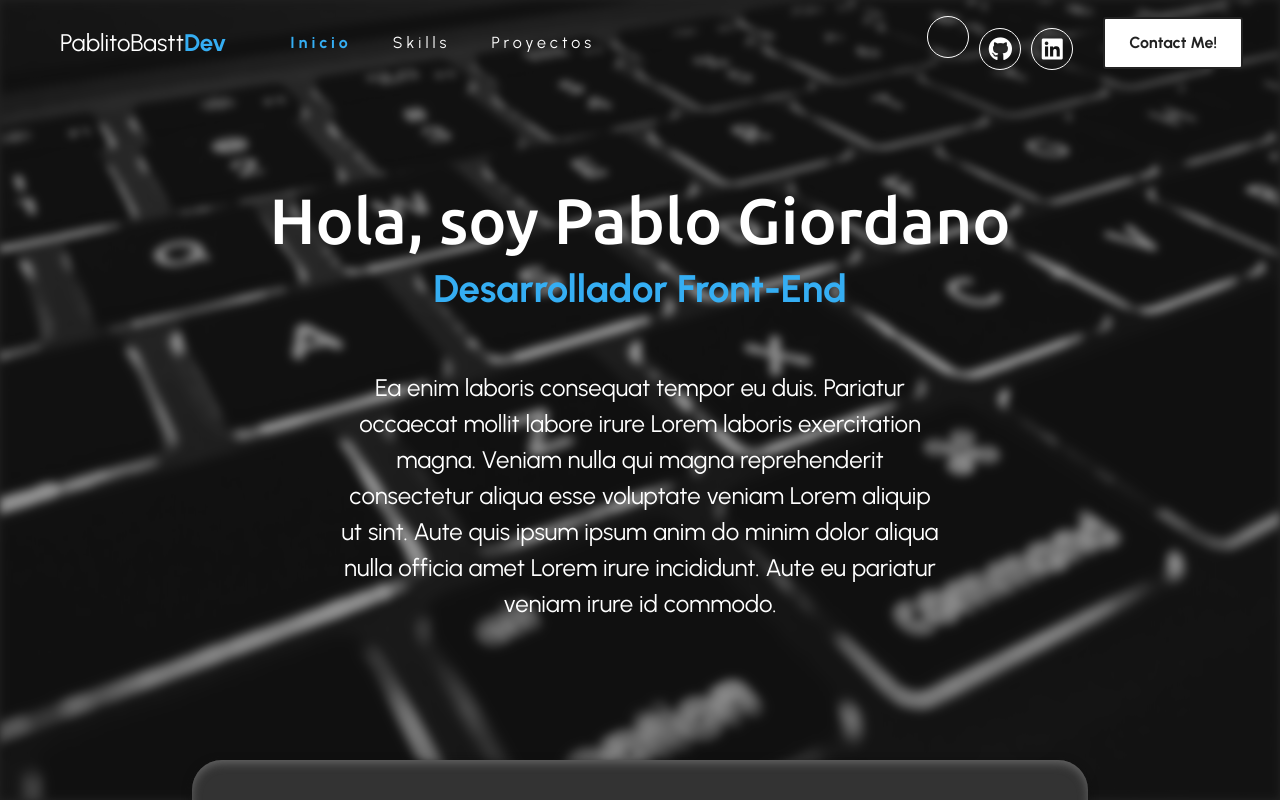
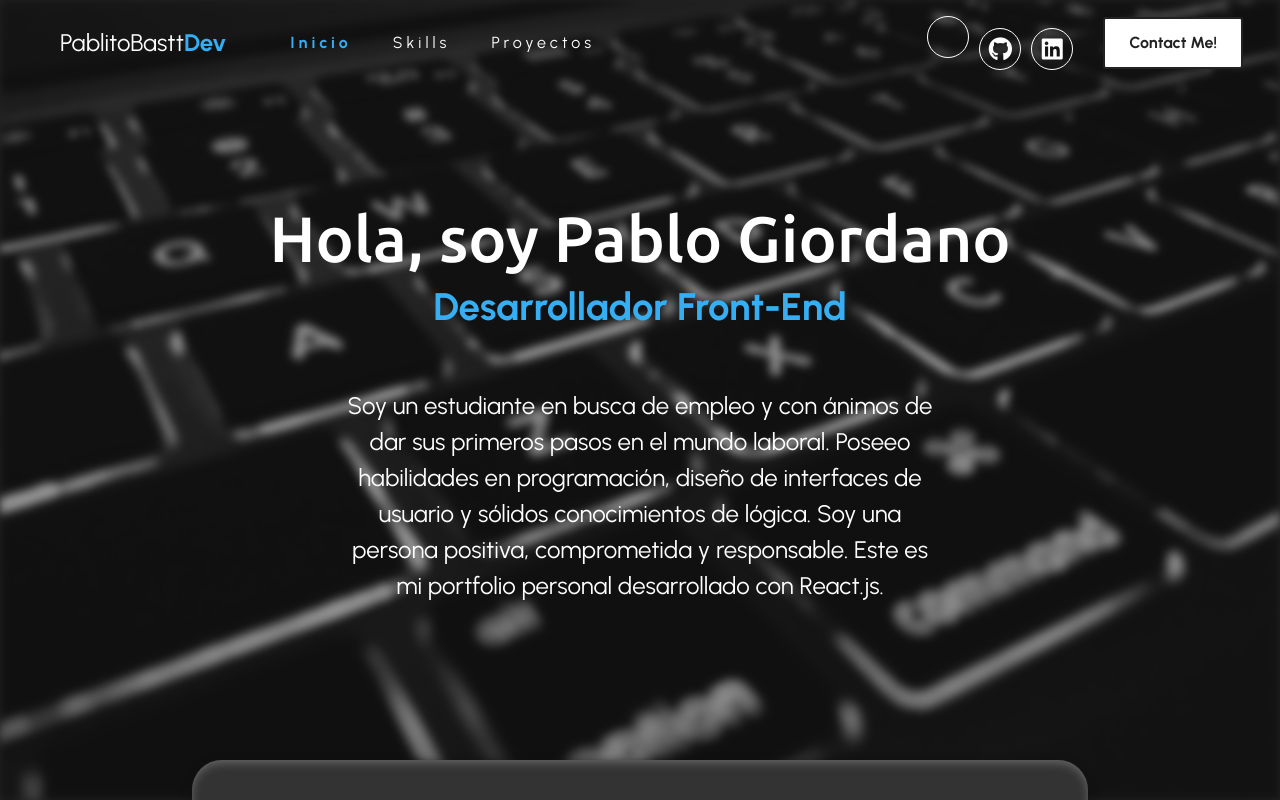
Before and after one commit to PablitoBasttDev/portfolio, a React (Create React App) app: page / in a window 1280 px wide. Shown: the top 800 px of the page. Built offline with nearby package versions, Linux system fonts and the light colour scheme.

Commit message:
Correcting details

```diff
--- a/src/components/Banner.js
+++ b/src/components/Banner.js
@@ -22,7 +22,10 @@ const Banner = () =>{
                     <div className='col-xl-3 col-md-2'></div>
                     <div className='col-xl-6 col-md-8'>
                         <animated.p className='description' style={fadeIn}>
-                            Ea enim laboris consequat tempor eu duis. Pariatur occaecat mollit labore irure Lorem laboris exercitation magna. Veniam nulla qui magna reprehenderit consectetur aliqua esse voluptate veniam Lorem aliquip ut sint. Aute quis ipsum ipsum anim do minim dolor aliqua nulla officia amet Lorem irure incididunt. Aute eu pariatur veniam irure id commodo.
+                        Soy un estudiante en busca de empleo y con ánimos de dar sus primeros pasos en el mundo laboral.
+                        Poseeo habilidades en programación, diseño de interfaces de usuario y sólidos conocimientos de lógica.
+                        Soy una persona positiva, comprometida y responsable.
+                        Este es mi portfolio personal desarrollado con React.js.
                         </animated.p>
                     </div>
                     <div className='col-xl-3 col-md-2'></div>
```
